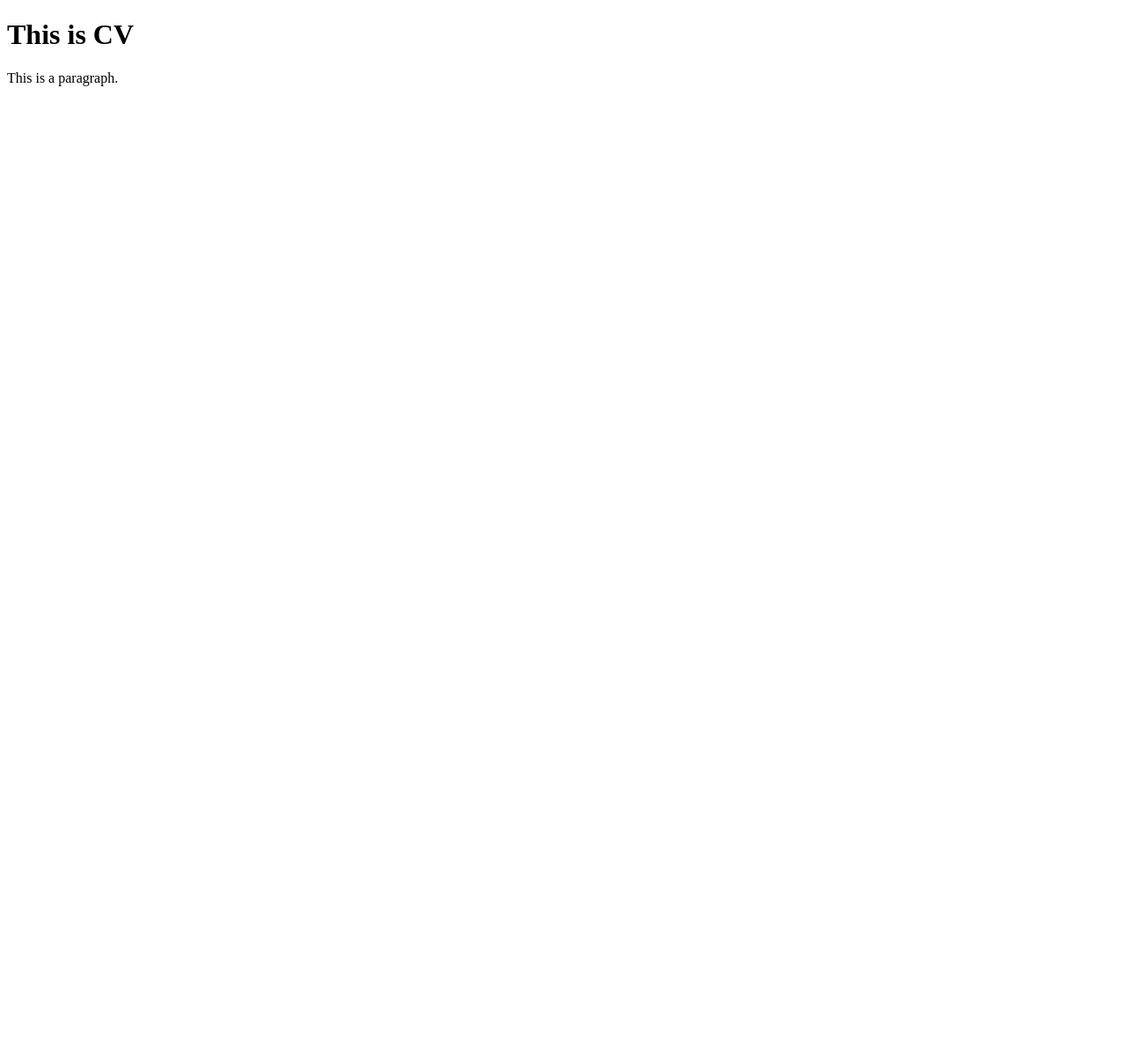
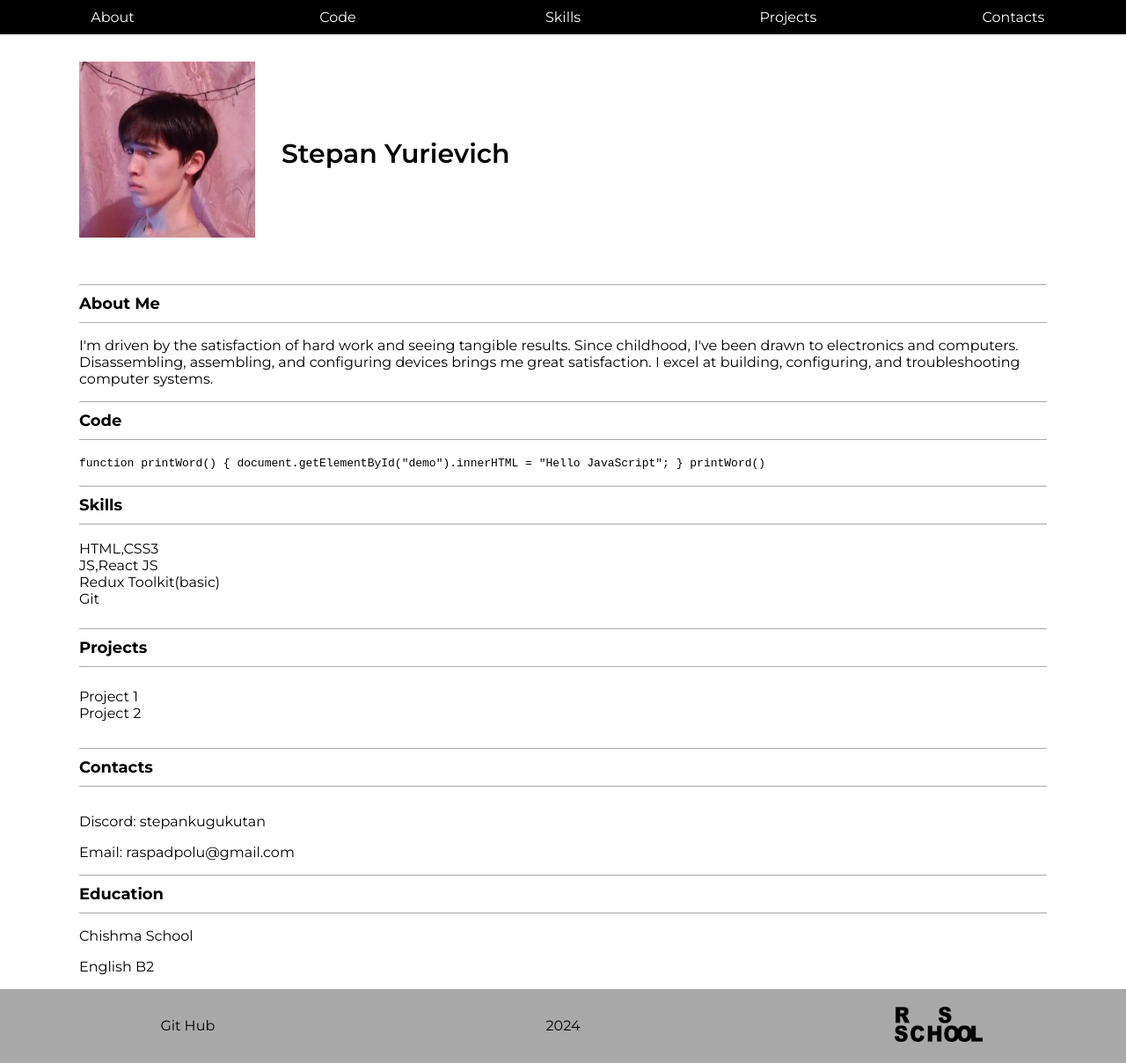
Before and after one commit to ssassos/rsschool-cv, a plain HTML site: page index.html in a window 1280 px wide. Shown: the whole page at 88% size. Before the commit the page ends 800 px from the top, so only its background shows below. Drawn offline with Linux system fonts and the light colour scheme.

Commit message:
init: add img files, refactor index.html,style.css

```diff
--- a/index.html
+++ b/index.html
@@ -1,12 +1,107 @@
 <!DOCTYPE html>
 <html lang="en">
+
 <head>
-<title>CV</title>
+    <title>CV</title>
+    <link rel="stylesheet" href="style.css">
+    <link rel="preconnect" href="https://fonts.googleapis.com">
+    <link rel="preconnect" href="https://fonts.gstatic.com" crossorigin>
+    <link href="https://fonts.googleapis.com/css2?family=Montserrat:ital,wght@0,100..900;1,100..900&display=swap"
+          rel="stylesheet">
 </head>
 <body>
 
-<h1>This is CV</h1>
-<p>This is a paragraph.</p>
+<nav class="navigation_main">
+    <ul class="navigation">
+        <li><a href="#about">About</a></li>
+        <li><a href="#code">Code</a></li>
+        <li><a href="#skills">Skills</a></li>
+        <li><a href="#projects">Projects</a></li>
+        <li><a href="#contacts">Contacts</a></li>
+    </ul>
+</nav>
+
+<header class="header">
+    <ul>
+        <li><img src="./img/logo.jpg" alt="logo" width="200" height="200"></li>
+        <li>Stepan Yurievich</li>
+    </ul>
+</header>
+
+<main class="main">
+
+
+    <section class="about" id="about">
+        <h1>About Me</h1>
+        <p>
+            I'm driven by the satisfaction of hard work and seeing tangible results. Since childhood, I've been
+            drawn to electronics and computers. Disassembling, assembling, and configuring devices brings me
+            great
+            satisfaction. I excel at building, configuring, and troubleshooting computer systems.
+        </p>
+    </section>
+    <section id="code">
+        <h2>Code</h2>
+        <code>
+            function printWord() {
+            document.getElementById("demo").innerHTML = "Hello JavaScript";
+            }
+
+            printWord()
+        </code>
+    </section>
+    <section id="skills">
+        <h3>Skills</h3>
+        <ul>
+            <li>HTML,CSS3</li>
+            <li>JS,React JS</li>
+            <li>Redux Toolkit(basic)</li>
+            <li>Git</li>
+        </ul>
+    </section>
+    <section id="projects">
+        <h4>Projects</h4>
+        <ul>
+            <li><a href="https://stepamyurievich.github.io/test/">Project 1</a></li>
+            <li><a href="https://stepamyurievich.github.io/workwise/">Project 2</a></li>
+        </ul>
+    </section>
+    <section id="contacts">
+        <h5>Contacts</h5>
+        <p>
+            Discord: stepankugukutan
+        </p>
+        <p>
+            Email: raspadpolu@gmail.com
+        </p>
+    </section>
+    <section class="about" id="education">
+        <h1>Education</h1>
+        <p>
+            <p>Chishma School</p>
+            <p>English B2</p>
+        </p>
+    </section>
+
+</main>
+
+
+<footer>
+    <ul>
+        <li>
+            <a href="https://github.com/ssassos">
+                Git Hub
+            </a>
+        </li>
+        <li>2024</li>
+        <li>
+            <a href="https://rs.school/courses/javascript-ru">
+                <img class="rsimg" src="./img/logo-rsschool3.png" alt="rs" width="100" height="40">
+            </a>
+        </li>
+    </ul>
+</footer>
+
 
 </body>
 </html>
--- /dev/null
+++ b/style.css
@@ -0,0 +1,63 @@
+body{
+    font-family: "Montserrat", sans-serif;
+    background-color: #ffffff;
+    margin: 0;
+}
+
+li,ul,a{
+    text-decoration: none;
+    list-style: none;
+    padding: 0;
+    margin: 0;
+    color: inherit;
+}
+h1,h2,h3,h4,h5,h6{
+    font-size: 18px;
+    border-top:1px solid #a8a8a8;
+    border-bottom:1px solid #a8a8a8 ;
+    padding:10px 0 ;
+}
+.header{
+    padding-top: 70px;
+    margin: 0 auto;
+    max-width: 1100px;
+}
+.header ul{
+    display: flex;
+    gap: 30px;
+    align-items: center;
+    font-weight: 600;
+    font-size: 30px;
+}
+.navigation{
+    display: grid;
+    grid-template-columns: repeat(5,1fr);
+    text-align: center;
+    position: fixed;
+    background-color: black;
+    right: 0;
+    left: 0;
+    top: 0;
+}
+.navigation li{
+    padding: 10px;
+}
+.navigation li a{
+    color: white;
+}
+
+.main{
+    padding-top: 30px;
+    margin: 0 auto;
+    max-width: 1100px;
+}
+footer{
+    padding: 20px 0;
+    background-color: #a8a8a8;
+}
+footer ul{
+    text-align: center;
+    align-items: center;
+    display: grid;
+    grid-template-columns: repeat(3,1fr);
+}
```
Also changed, not shown: img/logo-rsschool3.png (added), img/logo.jpg (added).
